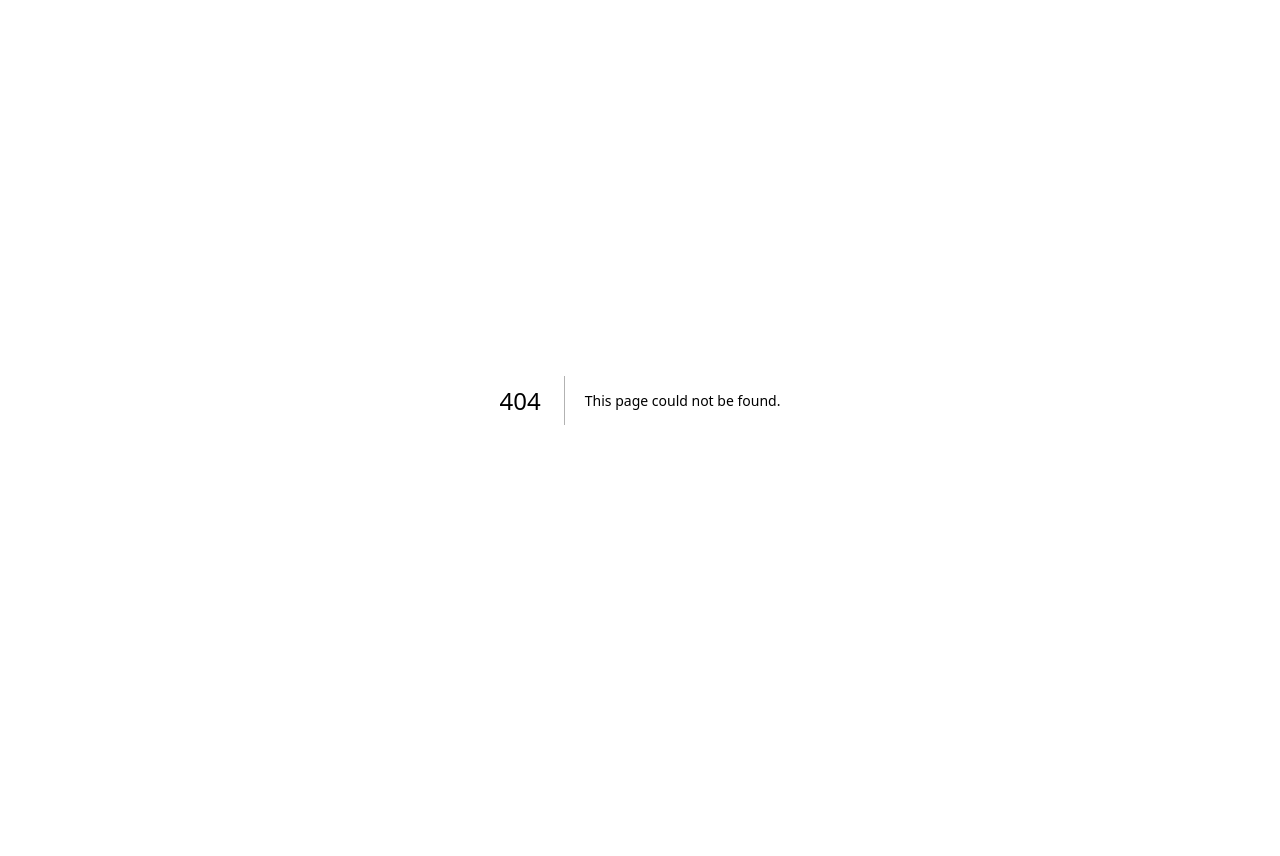
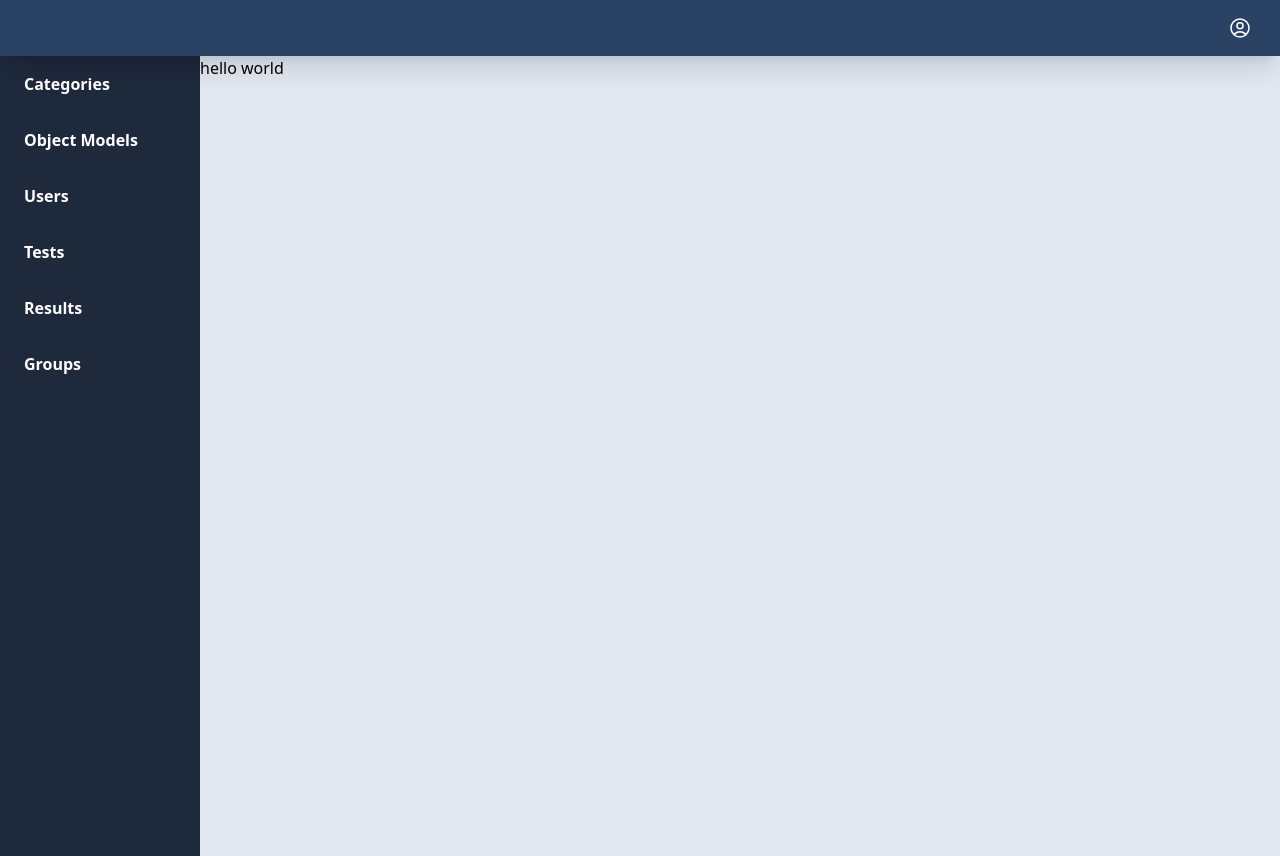
Before and after one commit to dariamelinte/licenta-pbr-interface, a Next.js app: page /admin in a window 1280 px wide. Before the commit this address had no page. Before the commit the page ends 800 px from the top, so only its background shows below. Built offline with nearby package versions, Linux system fonts and the light colour scheme.

Commit message:
feat: vertical menu and admin routes

```diff
--- /dev/null
+++ b/src/components/common/VerticalMenu/VerticalMenu.module.css
@@ -0,0 +1,8 @@
+.tab {
+    @apply py-4 px-6 bg-slate-800 hover:opacity-50;
+}
+
+
+.container {
+    @apply w-[200px] text-white font-semibold min-h-[100vh] bg-slate-800 sticky top-0;
+}
--- /dev/null
+++ b/src/components/common/VerticalMenu/index.tsx
@@ -0,0 +1,32 @@
+import cx from 'classnames';
+import Link from 'next/link';
+import { useRouter } from 'next/router';
+import React from 'react';
+
+import type { ModuleType } from '@/constants/menu-tabs';
+import { tabs } from '@/constants/menu-tabs';
+import styles from './VerticalMenu.module.css';
+
+type VerticalMenuProps = {
+  module: ModuleType;
+};
+
+export const VerticalMenu: React.FC<VerticalMenuProps> = ({ module }) => {
+  const router = useRouter();
+
+  return (
+    <div className={styles.container}>
+      {tabs[module].map(({ url, text }) => (
+        <Link key={url} href={url} onClick={() => router.push(url)}>
+          <p
+            className={cx(styles.tab, {
+              'bg-gray-800': router.asPath === url,
+            })}
+          >
+            {text}
+          </p>
+        </Link>
+      ))}
+    </div>
+  );
+};
--- /dev/null
+++ b/src/constants/menu-tabs.ts
@@ -0,0 +1,35 @@
+type MenuTab = {
+  text: string;
+  url: string;
+};
+
+export type ModuleType = 'admin';
+
+export const tabs: { [key in ModuleType]: MenuTab[] } = {
+  admin: [
+    {
+      text: "Categories",
+      url: `/admin/category`,
+    },
+    {
+      text: "Object Models",
+      url: `/admin/object-model`,
+    },
+    {
+      text: "Users",
+      url: `/admin/user`,
+    },
+    {
+      text: "Tests",
+      url: `/admin/tests`,
+    },
+    {
+      text: "Results",
+      url: `/admin/result`,
+    },
+    {
+      text: "Groups",
+      url: `/admin/group`,
+    },
+  ],
+};
--- /dev/null
+++ b/src/pages/admin/category/index.tsx
@@ -0,0 +1,11 @@
+import Page from "@/layouts/Page";
+
+const Index = () => {
+  return (
+    <Page>
+      hello world
+    </Page>
+  );
+};
+
+export default Index;
--- /dev/null
+++ b/src/pages/admin/index.tsx
@@ -0,0 +1,15 @@
+import { VerticalMenu } from "@/components/common/VerticalMenu";
+import Page from "@/layouts/Page";
+
+const Index = () => {
+  return (
+    <Page>
+      <div className="flex">
+        <VerticalMenu module="admin" />
+        hello world
+      </div>
+    </Page>
+  );
+};
+
+export default Index;
--- /dev/null
+++ b/src/pages/admin/object-model/index.tsx
@@ -0,0 +1,11 @@
+import Page from "@/layouts/Page";
+
+const Index = () => {
+  return (
+    <Page>
+      hello world
+    </Page>
+  );
+};
+
+export default Index;
```
